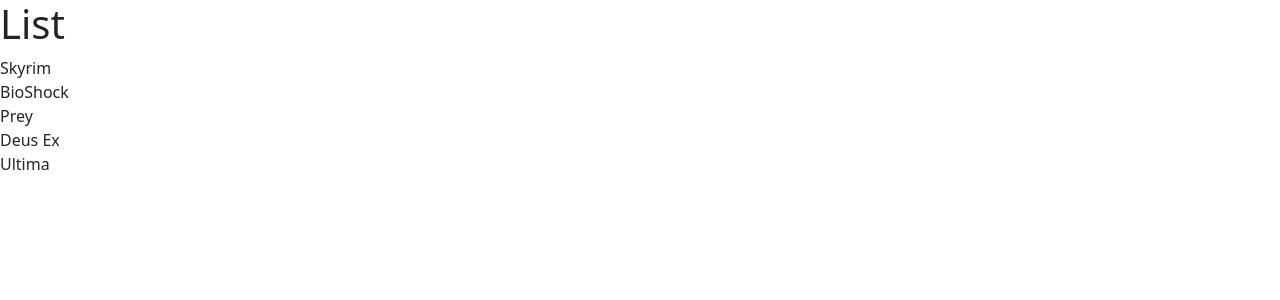
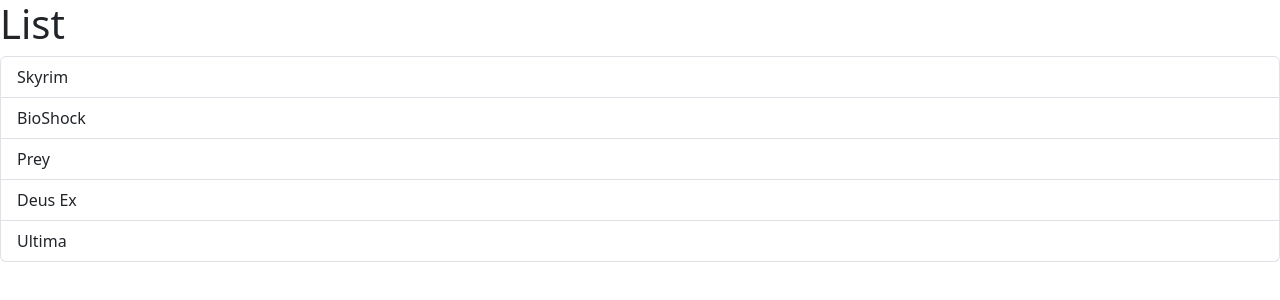
Before and after one commit to e-choness/game-ranking-app, a React (Vite) app: page / in a window 1280 px wide. Shown: the top 300 px of the page. Built offline with nearby package versions, Linux system fonts and the light colour scheme.

Commit message:
Use react state machine to update clicked listed item

```diff
--- a/src/components/ListGroup.tsx
+++ b/src/components/ListGroup.tsx
@@ -1,12 +1,33 @@
+import { useState } from "react";
+
 function ListGroup() {
-  const games = ["Skyrim", "BioShock", "Prey", "Deus Ex", "Ultima"];
+  let items = ["Skyrim", "BioShock", "Prey", "Deus Ex", "Ultima"];
+  // Hook
+  const [selectedIndex, setSelectedIndex] = useState(-1);
+
+  const getMessage = () => {
+    return items.length === 0 && <p>No game found.</p>;
+  };
 
   return (
     <>
       <h1>List</h1>
+      {getMessage()}
       <ul className="list-group">
-        {games.map((game) => (
-          <li key={game}>{game}</li>
+        {items.map((game, index) => (
+          <li
+            className={
+              selectedIndex === index
+                ? "list-group-item active"
+                : "list-group-item"
+            }
+            key={game}
+            onClick={() => {
+              setSelectedIndex(index);
+            }}
+          >
+            {game}
+          </li>
         ))}
       </ul>
     </>
```
